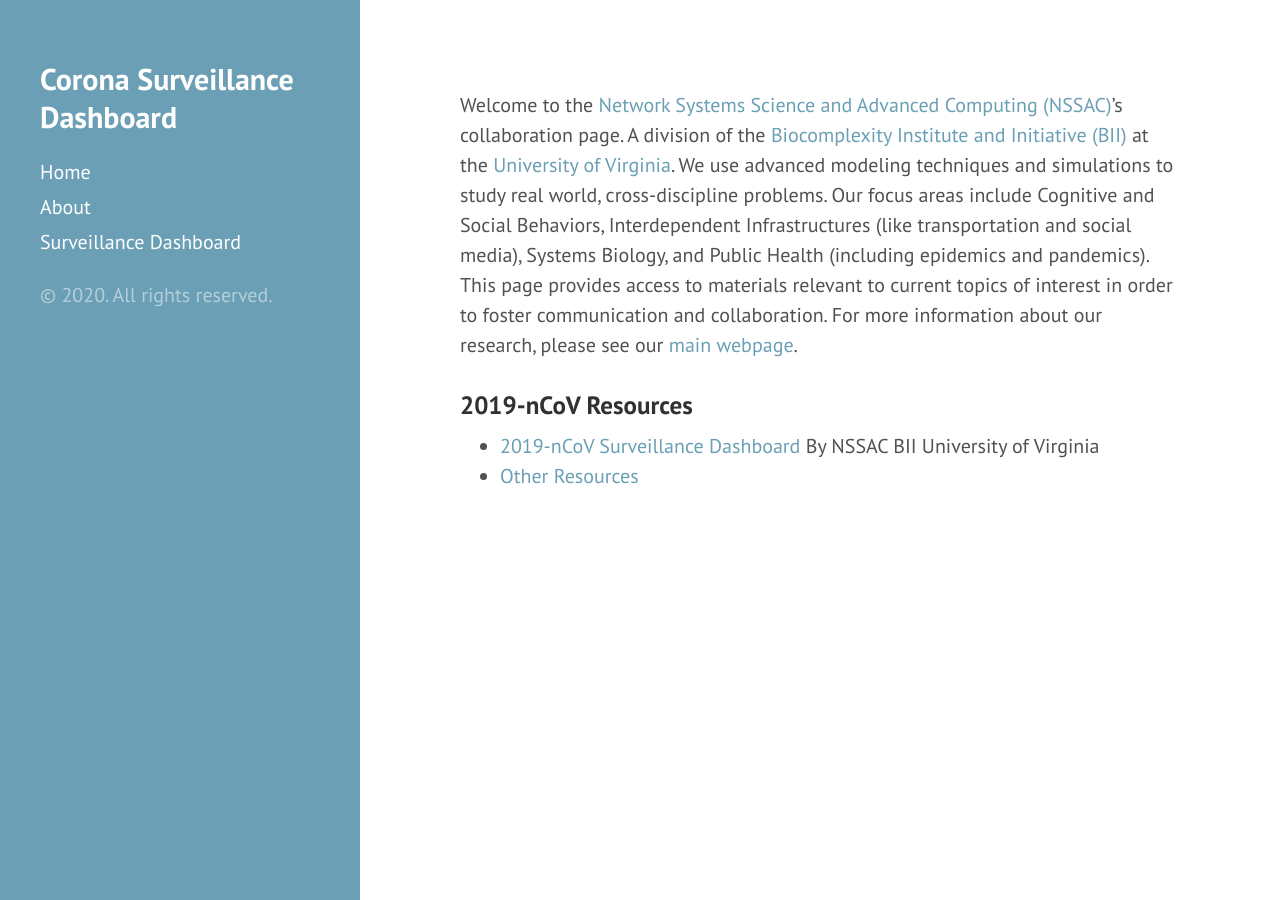
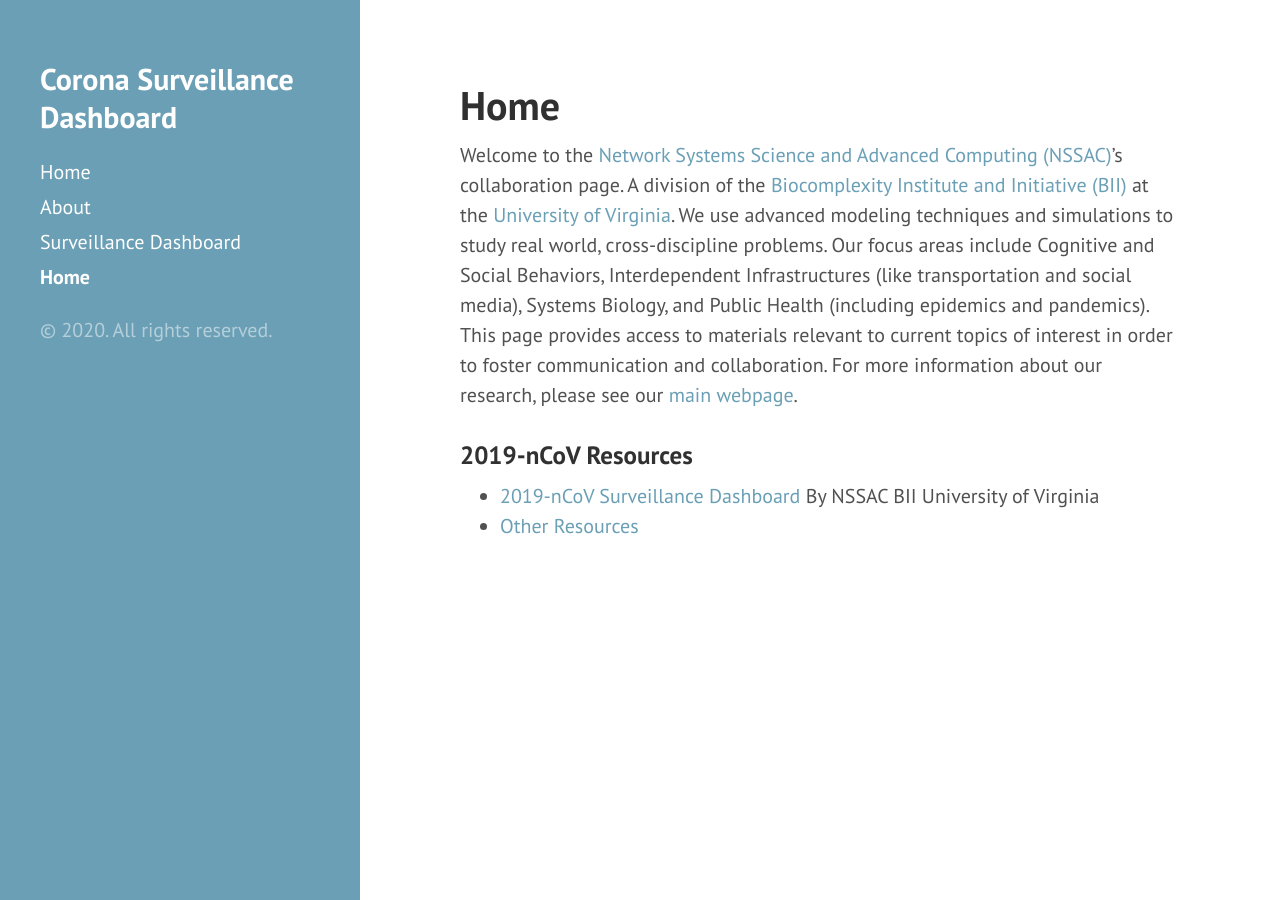
Before and after one commit to mehta-gaurav/mehta-gaurav.github.io, a Jekyll site: the page built from index.md, in a window 1280 px wide. Built offline with Jekyll 4.4.1, drawn with Linux system fonts in a browser that asks for light colours; our own code applies the rules of GitHub Pages for plain Markdown files.

Commit message:
Update index.md

```diff
--- a/index.md
+++ b/index.md
@@ -1,3 +1,8 @@
+---
+layout: page
+title: Home
+---
+
 Welcome to the [Network Systems Science and Advanced Computing (NSSAC)](https://biocomplexity.virginia.edu/nssac)'s collaboration page.  A division of the [Biocomplexity Institute and Initiative (BII)](https://biocomplexity.virginia.edu/) at the [University of Virginia](https://www.virginia.edu/). We use advanced modeling techniques and simulations to study real world, cross-discipline problems.  Our focus areas include Cognitive and Social Behaviors, Interdependent Infrastructures (like transportation and social media), Systems Biology, and Public Health (including epidemics and pandemics).  This page provides access to materials relevant to current topics of interest in order to foster communication and collaboration. For more information about our research, please see our [main webpage](https://biocomplexity.virginia.edu/nssac).
 
 ### 2019-nCoV Resources
```
